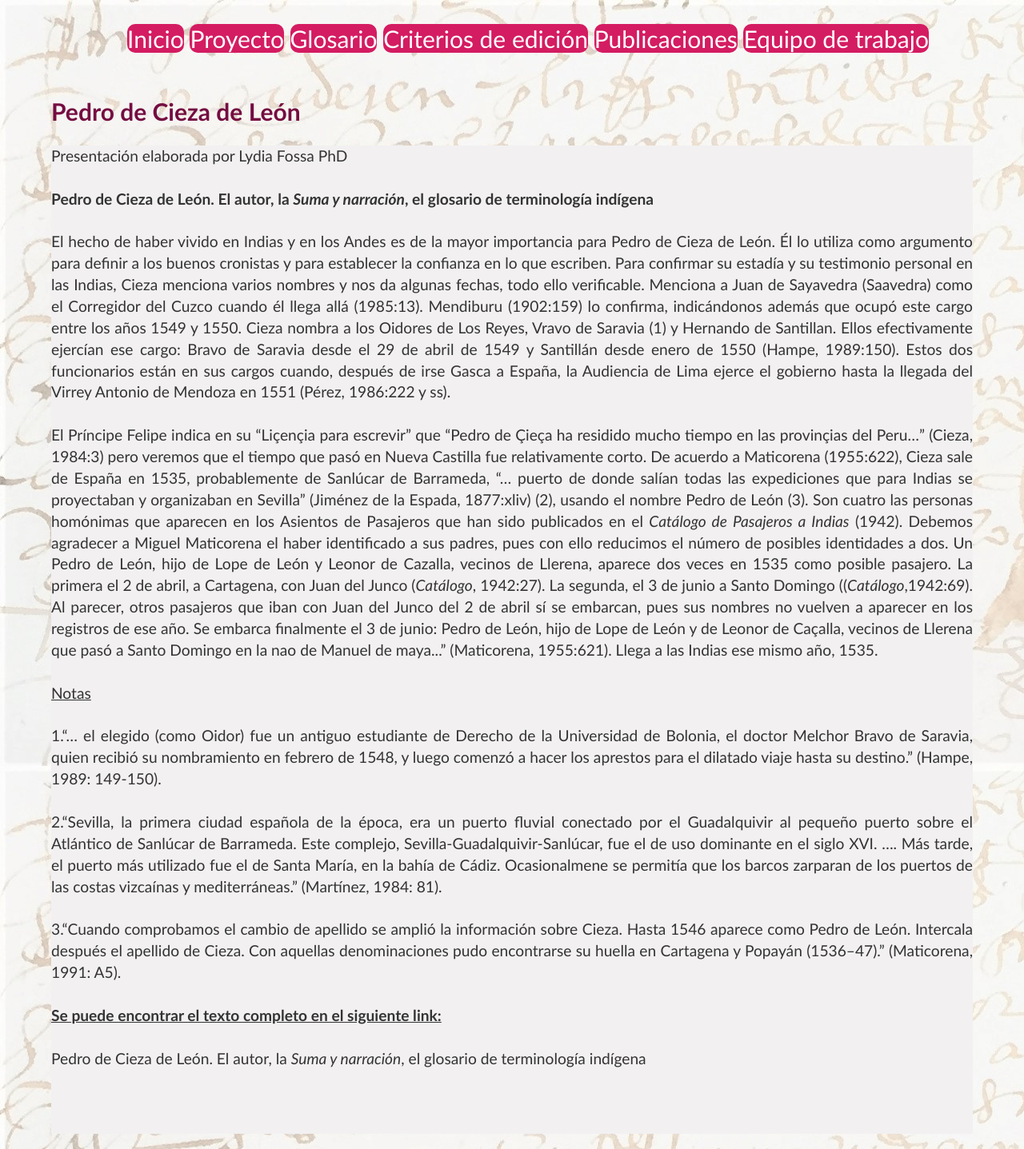
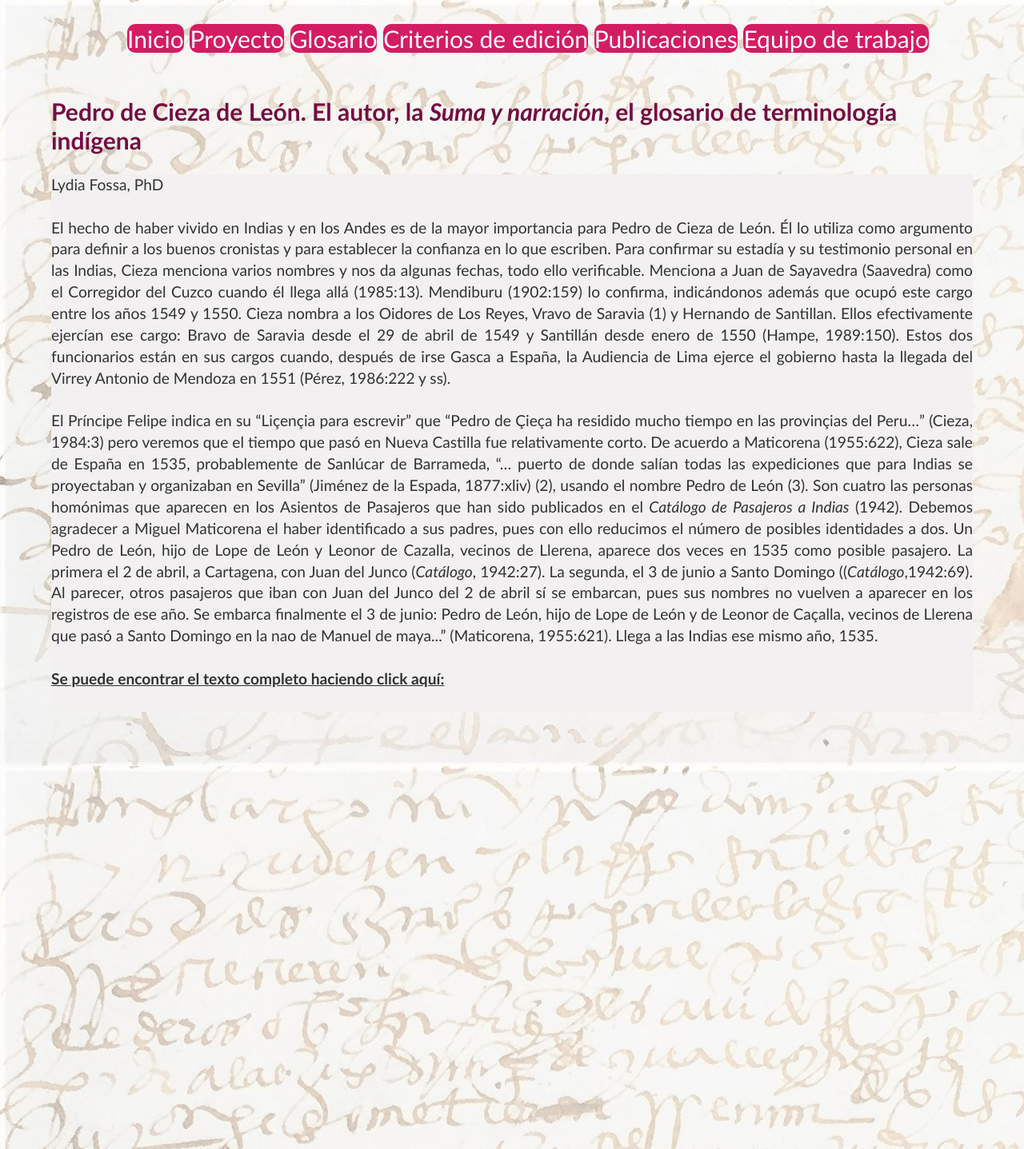
Before and after one commit to glosascroniquenses/glosascroniquenses.github.io, a Jekyll site: the page built from intro/cronista05.html, in a window 1280 px wide. Shown: the whole page at 80% size. Built offline with Jekyll 4.4.1, drawn with Linux system fonts in a browser that asks for light colours.

Commit message:
Update cronista05.html

```diff
--- a/intro/cronista05.html
+++ b/intro/cronista05.html
@@ -1,33 +1,16 @@
 ---
 layout: intro
-title: Pedro de Cieza de León
+title: Pedro de Cieza de León. El autor, la <i>Suma y narración</i>, el glosario de terminología indígena
 data: cronista05
 ---
-Presentación elaborada por Lydia Fossa PhD
+Lydia Fossa, PhD
 <br><br>
 
-<strong>Pedro de Cieza de León. El autor, la <i>Suma y narración</i>, el glosario de terminología indígena</strong>
-<br><br>
 El hecho de haber vivido en Indias y en los Andes es de la mayor importancia para Pedro de Cieza de León.  Él lo utiliza como argumento para definir a los buenos cronistas y para establecer la confianza en lo que escriben.  Para confirmar su estadía y su testimonio personal en las Indias, Cieza menciona varios nombres y nos da algunas fechas, todo ello verificable.  Menciona a Juan de Sayavedra (Saavedra) como el Corregidor del Cuzco cuando él llega allá (1985:13).  Mendiburu (1902:159) lo confirma, indicándonos además que ocupó este cargo entre los años 1549 y 1550.  Cieza nombra a los Oidores de Los Reyes, Vravo de Saravia (1) y Hernando de Santillan.  Ellos efectivamente ejercían ese cargo:  Bravo de Saravia desde el 29 de abril de 1549 y Santillán desde enero de 1550 (Hampe, 1989:150).  Estos dos funcionarios están en sus cargos cuando, después de irse Gasca a España, la Audiencia de Lima ejerce el gobierno hasta la llegada del Virrey Antonio de Mendoza en 1551 (Pérez, 1986:222 y ss).
 <br><br>
 
 El Príncipe Felipe indica en su “Liçençia para escrevir” que “Pedro de Çieça ha residido mucho tiempo en las provinçias del Peru…” (Cieza, 1984:3) pero veremos que el tiempo que pasó en Nueva Castilla fue relativamente corto.  De acuerdo a Maticorena (1955:622), Cieza sale de España en 1535, probablemente de Sanlúcar de Barrameda, “… puerto de donde salían todas las expediciones que para Indias se proyectaban y organizaban en Sevilla” (Jiménez de la Espada, 1877:xliv) (2), usando el nombre Pedro de León (3).  Son cuatro las personas homónimas que aparecen en los Asientos de Pasajeros que han sido publicados en el <i>Catálogo de Pasajeros a Indias</i> (1942).  Debemos agradecer a Miguel Maticorena el haber identificado a sus padres, pues con ello reducimos el número de posibles identidades a dos.  Un Pedro de León, hijo de Lope de León y Leonor de Cazalla, vecinos de Llerena, aparece dos veces en 1535 como posible pasajero.  La primera el 2 de abril, a Cartagena, con Juan del Junco (<i>Catálogo</i>, 1942:27).  La segunda, el 3 de junio a Santo Domingo ((<i>Catálogo</i>,1942:69).  Al parecer, otros pasajeros que iban con Juan del Junco del 2 de abril sí se embarcan, pues sus nombres no vuelven a aparecer en los registros de ese año.  Se embarca finalmente el 3 de junio: Pedro de León, hijo de Lope de León y de Leonor de Caçalla, vecinos de Llerena que pasó a Santo Domingo en la nao de Manuel de maya...” (Maticorena, 1955:621). Llega a las Indias ese mismo año, 1535.
 <br><br>
 
-<u>Notas</u>
+<u><strong>Se puede encontrar el texto completo haciendo click aquí:</strong></u>
 <br><br>
-
-1.“… el elegido (como Oidor) fue un antiguo estudiante de Derecho de la Universidad de Bolonia, el doctor Melchor Bravo de Saravia, quien recibió su nombramiento en febrero de 1548, y luego comenzó a hacer los aprestos para el dilatado viaje hasta su destino.”  (Hampe, 1989: 149-150).
-<br><br>
-
-2.“Sevilla, la primera ciudad española de la época, era un puerto fluvial conectado por el Guadalquivir al pequeño puerto sobre el Atlántico de Sanlúcar de Barrameda.  Este complejo, Sevilla-Guadalquivir-Sanlúcar, fue el de uso dominante en el siglo XVI.  …. Más tarde, el puerto más utilizado fue el de Santa María, en la bahía de Cádiz.  Ocasionalmene se permitía que los barcos zarparan de los puertos de las costas vizcaínas y mediterráneas.” (Martínez, 1984: 81).
-<br><br>
-
-3.“Cuando comprobamos el cambio de apellido se amplió la información sobre Cieza.  Hasta 1546 aparece como Pedro de León.  Intercala después el apellido de Cieza.  Con aquellas denominaciones pudo encontrarse su huella en Cartagena y Popayán (1536–47).”  (Maticorena, 1991: A5).
-<br><br>
-
-<u><strong>Se puede encontrar el texto completo en el siguiente link:</strong></u>
-<br><br>
-<a target="_blank" href="https://www.academia.edu/38180586/Pedro_de_Cieza_de_Le%C3%B3n._El_autor_la_Suma_y_narraci%C3%B3n_el_glosario_de_terminolog%C3%ADa_ind%C3%ADgena.doc" style="color:#333;">Pedro de Cieza de León. El autor, la <i>Suma y narración</i>, el glosario de terminología indígena</a>
-<br><br>
-<br><br>
```
